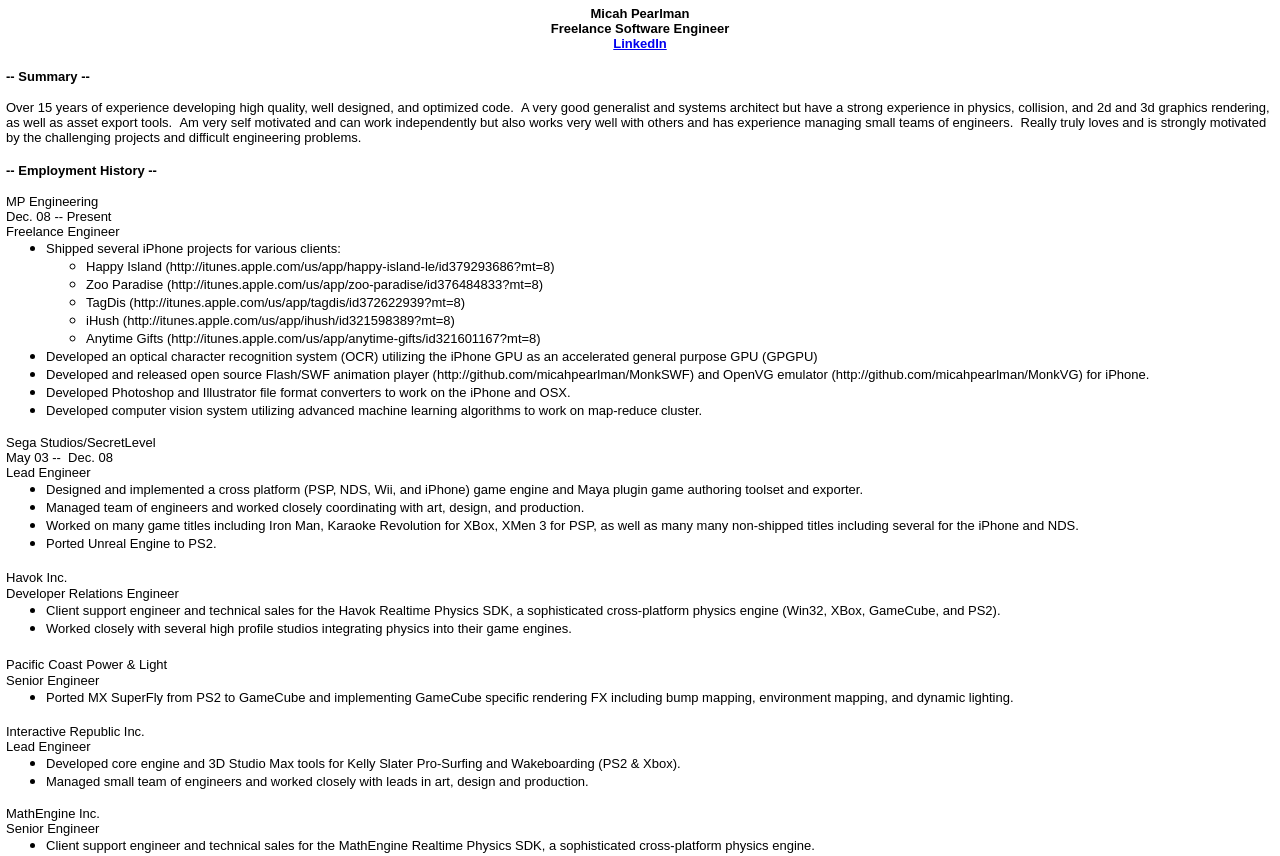
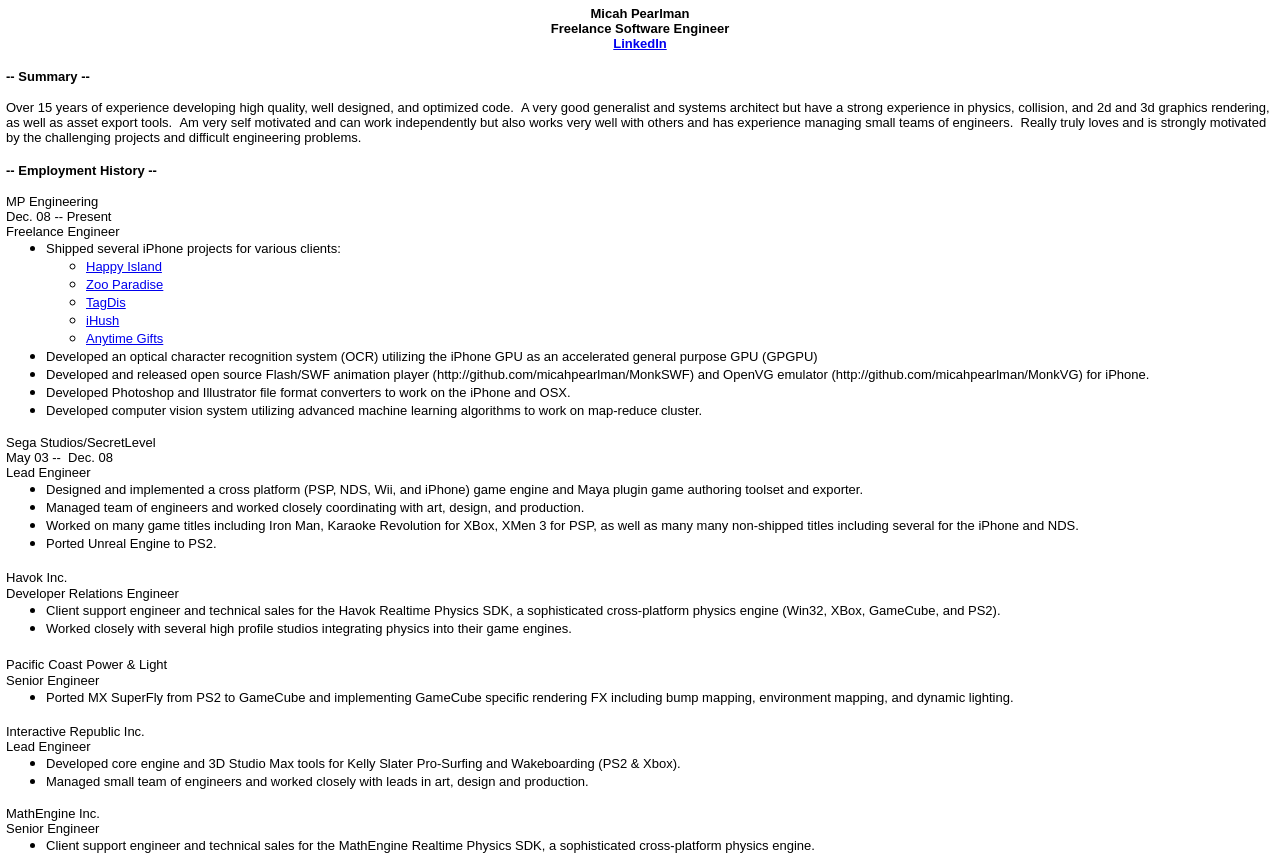
Before and after one commit to micahpearlman/micahpearlman.github.com, a plain HTML site: page index.html in a window 1280 px wide. Shown: the top 856 px of the page. Drawn offline with Linux system fonts and the light colour scheme.

Commit message:
slowly convert to using href links

```diff
--- a/index.html
+++ b/index.html
@@ -498,19 +498,19 @@ body {
   </li>
   <ul>
     <li>
-      <font size=2><font face="arial, sans-serif">Happy Island (http://itunes.apple.com/us/app/happy-island-le/id379293686?mt=8)</font></font>
+      <font size=2><font face="arial, sans-serif"><a href="http://itunes.apple.com/us/app/happy-island-le/id379293686?mt=8">Happy Island</a></font></font>
     </li>
     <li>
-      <font size=2><font face="arial, sans-serif">Zoo Paradise (http://itunes.apple.com/us/app/zoo-paradise/id376484833?mt=8)</font></font>
+      <font size=2><font face="arial, sans-serif"><a href="http://itunes.apple.com/us/app/zoo-paradise/id376484833?mt=8">Zoo Paradise</a></font></font>
     </li>
     <li>
-      <font size=2><font face="arial, sans-serif">TagDis (http://itunes.apple.com/us/app/tagdis/id372622939?mt=8)</font></font>
+      <font size=2><font face="arial, sans-serif"><a href="http://itunes.apple.com/us/app/tagdis/id372622939?mt=8">TagDis</a></font></font>
     </li>
     <li>
-      <font size=2><font face="arial, sans-serif">iHush (http://itunes.apple.com/us/app/ihush/id321598389?mt=8)</font></font>
+      <font size=2><font face="arial, sans-serif"><a href="http://itunes.apple.com/us/app/ihush/id321598389?mt=8">iHush</a></font></font>
     </li>
     <li>
-      <font size=2><font face="arial, sans-serif">Anytime Gifts (http://itunes.apple.com/us/app/anytime-gifts/id321601167?mt=8)&nbsp;</font></font>
+      <font size=2><font face="arial, sans-serif"><a href="http://itunes.apple.com/us/app/anytime-gifts/id321601167?mt=8">Anytime Gifts</a>&nbsp;</font></font>
     </li>
   </ul>
   <li>
```
